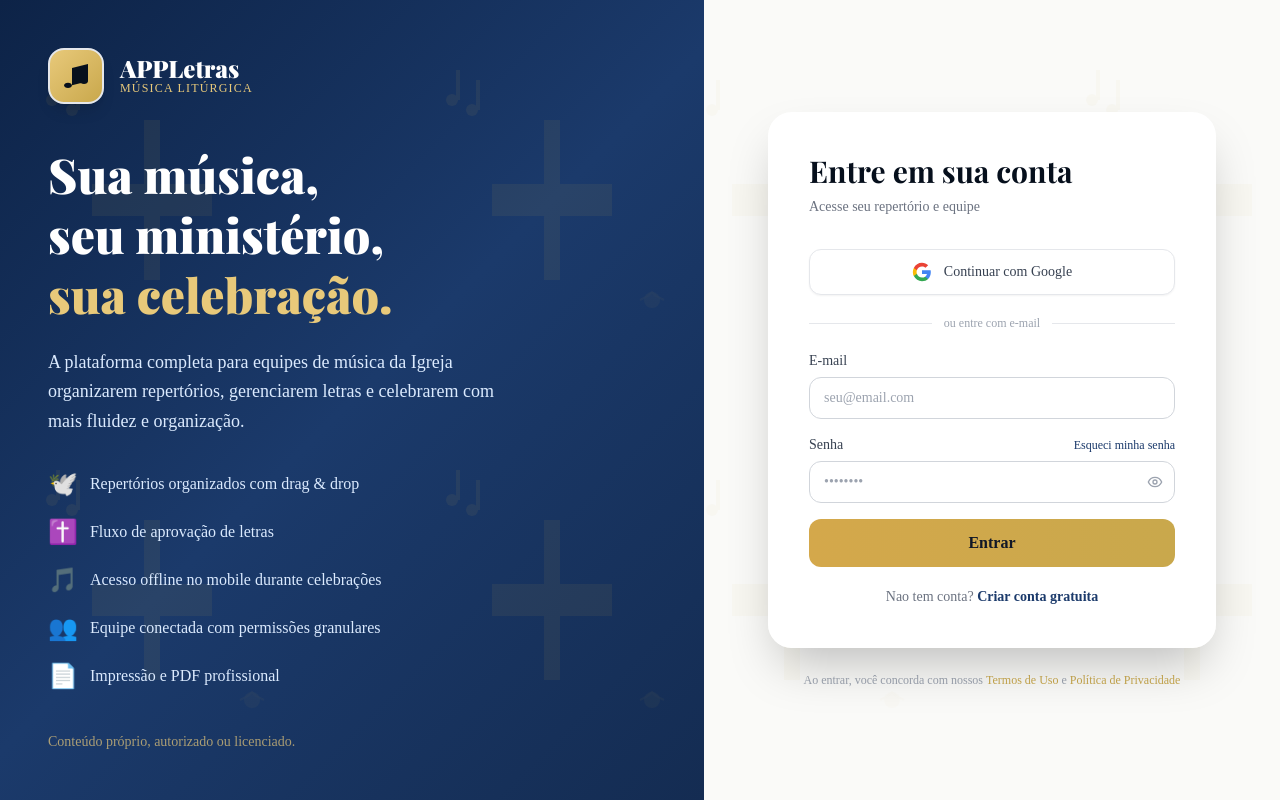
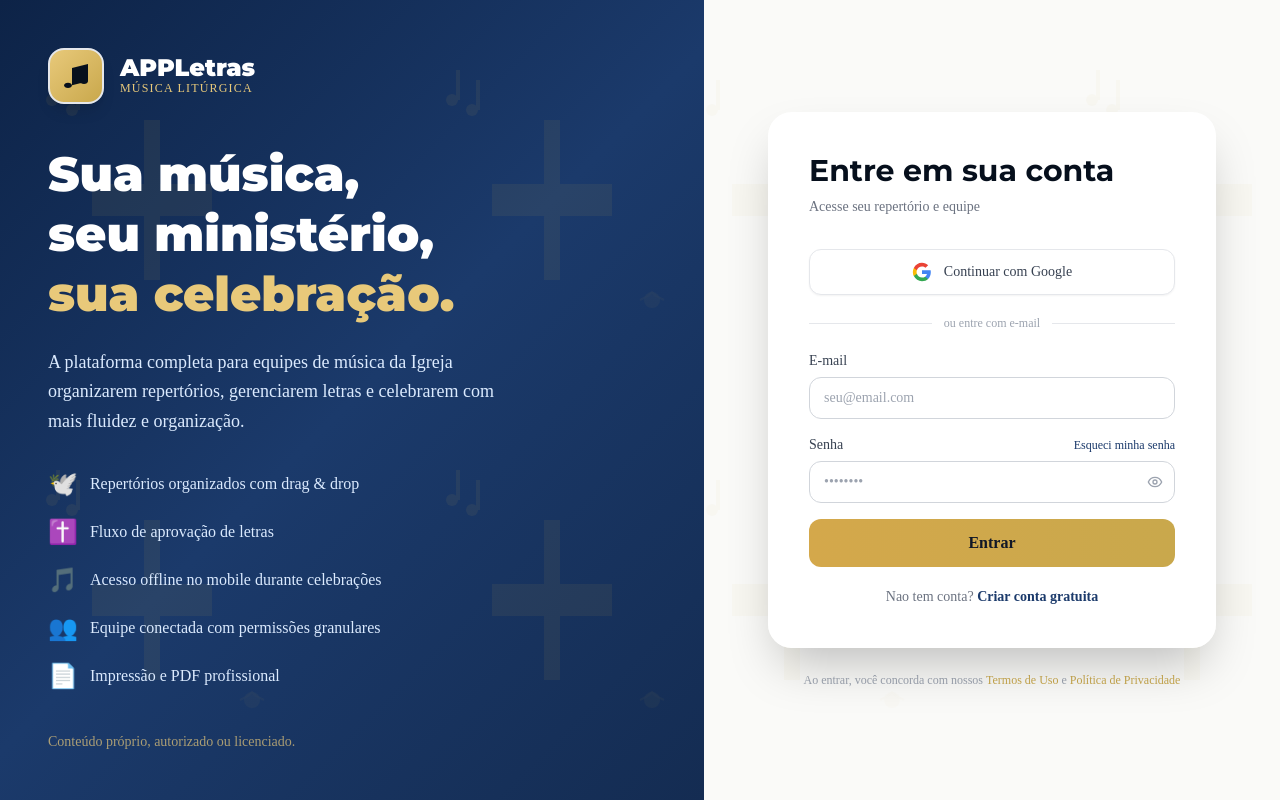
Before and after one commit to adiltonandredev/appLetras, a Next.js app in the folder apps/web/: page /login in a window 1280 px wide. Built offline with nearby package versions, Linux system fonts and the light colour scheme; no server answers.

Commit message:
feat: trocar fontes para Montserrat + Nunito

```diff
--- a/apps/web/app/layout.tsx
+++ b/apps/web/app/layout.tsx
@@ -1,10 +1,10 @@
 import type { Metadata } from 'next';
-import { Inter, Playfair_Display } from 'next/font/google';
+import { Montserrat, Nunito } from 'next/font/google';
 import './globals.css';
 import { Providers } from './providers';
 
-const inter = Inter({ subsets: ['latin'], variable: '--font-inter' });
-const playfair = Playfair_Display({ subsets: ['latin'], variable: '--font-playfair', weight: ['400', '700', '900'] });
+const montserrat = Montserrat({ subsets: ['latin'], variable: '--font-playfair', weight: ['400', '600', '700', '800', '900'] });
+const nunito = Nunito({ subsets: ['latin'], variable: '--font-inter', weight: ['400', '500', '600', '700'] });
 
 export const metadata: Metadata = {
   title: { default: 'APPLetras', template: '%s | APPLetras' },
@@ -15,7 +15,7 @@ export const metadata: Metadata = {
 export default function RootLayout({ children }: { children: React.ReactNode }) {
   return (
     <html lang="pt-BR" suppressHydrationWarning>
-      <body className={`${inter.variable} ${playfair.variable}`}>
+      <body className={`${nunito.variable} ${montserrat.variable}`}>
         <Providers>{children}</Providers>
       </body>
     </html>
--- a/apps/web/tailwind.config.js
+++ b/apps/web/tailwind.config.js
@@ -34,8 +34,8 @@ module.exports = {
         },
       },
       fontFamily: {
-        serif: ['var(--font-playfair)', 'Georgia', 'serif'],
-        sans: ['var(--font-inter)', 'system-ui', 'sans-serif'],
+        serif: ['var(--font-playfair)', 'Montserrat', 'sans-serif'],
+        sans: ['var(--font-inter)', 'Nunito', 'system-ui', 'sans-serif'],
       },
       boxShadow: {
         'card': '0 1px 3px 0 rgba(0,0,0,0.07), 0 1px 2px -1px rgba(0,0,0,0.05)',
```
